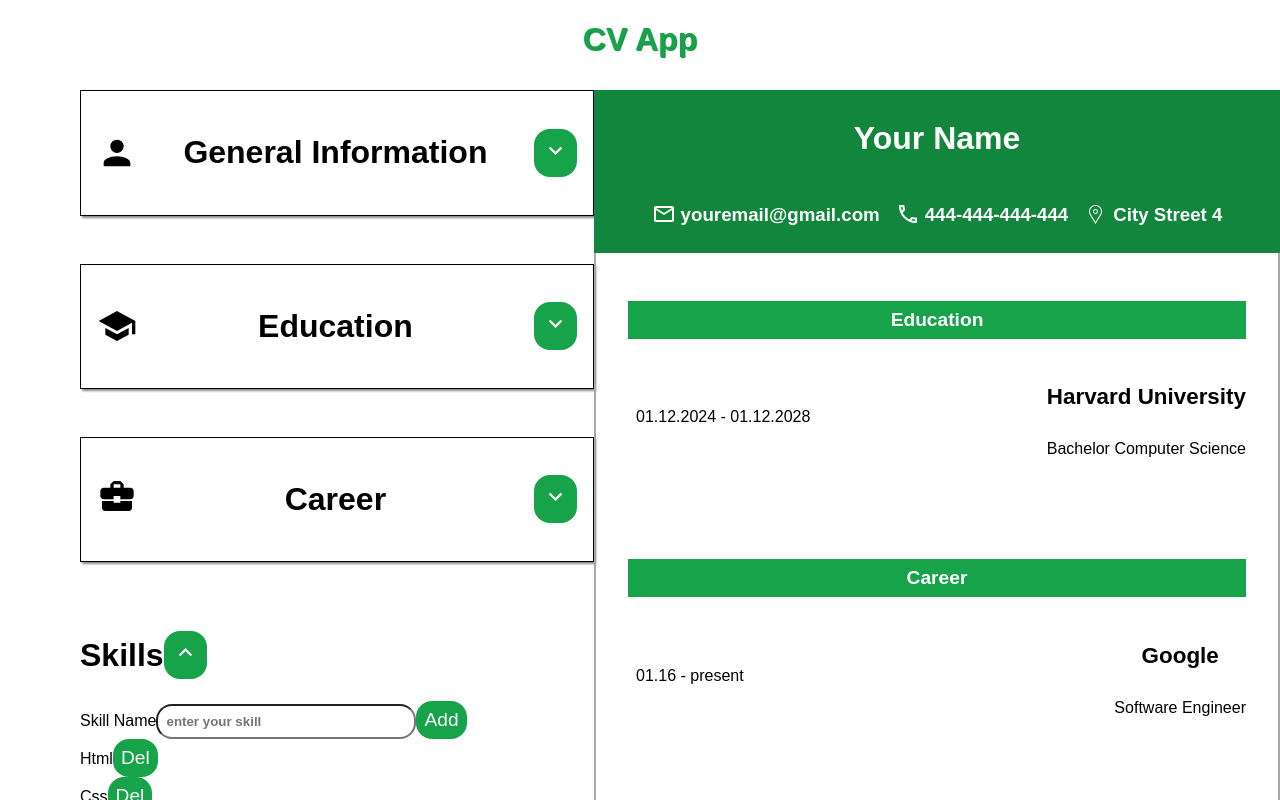
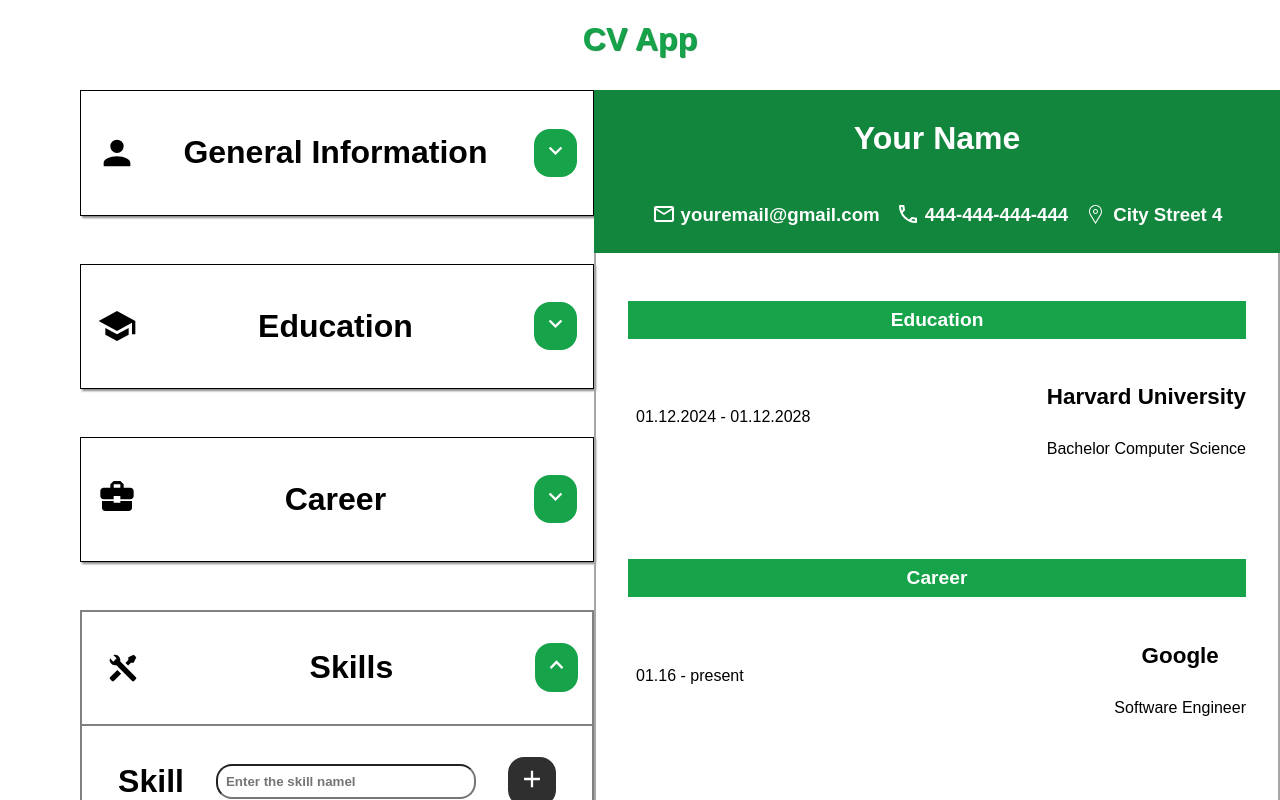
Before and after one commit to Rel1able/CV-Application, a React (Vite) app: page / in a window 1280 px wide. Both pictures are taken after a click on the button 555 px from the left and 672 px from the top of the page. Shown: the top 800 px of the page. Built offline with nearby package versions, Linux system fonts and the light colour scheme.

Commit message:
added styling to skills section

```diff
--- a/src/components/CloseButton.jsx
+++ b/src/components/CloseButton.jsx
@@ -1,11 +1,7 @@
-export default function CloseButton({ setIsEditing, setSchoolName, setTitleOfStudy, setStartDate, setEndDate }){
+export default function CloseButton({ setIsEditing}){
 
     function handleClose() {
         setIsEditing(false);
-        setSchoolName("");
-        setTitleOfStudy("");
-        setStartDate("");
-        setEndDate("");
     }
 
     return (
--- a/src/components/SkillsInput.jsx
+++ b/src/components/SkillsInput.jsx
@@ -1,4 +1,3 @@
-import CloseButton from "./CloseButton.jsx";
 
 export default function SkillsInput({ skills, setSkills, skillName, setSkillName, setIsEditing }) {
 
@@ -18,16 +17,34 @@ export default function SkillsInput({ skills, setSkills, skillName, setSkillName
         setSkills([...filtered]);
     }
 
+    function handleClose() {
+        setIsEditing(false);
+    }
+
     return (
         <form>
-            <h1>Skills<CloseButton setIsEditing={setIsEditing} /></h1>
-            <label>
-                Skill Name
-                <input value={skillName} type="text" placeholder="enter your skill" onChange={handleInputChange} />
-                <button onClick={handleAdd}>Add</button>
+            <div className="skills-header">
+                <img className="mini-icon" src="../public/tools.svg"/>
+                 <h1>Skills</h1>
+                 <button className="close-skills" onClick={handleClose}><img className="swap-icon" src="../public/closeIcon.svg"/></button>
+            </div>
+
+            <label className="skills-data-container">
+                <h1>Skill</h1>
+                <input value={skillName} type="text" placeholder="Enter the skill namel" onChange={handleInputChange} />
+                <button className="plus-btn" onClick={handleAdd}><img className="plus-icon" src="../public/plusIcon.svg" /></button>
             </label>
-            {skills.map((skill, index) =>
-                <li key={index}>{skill}<button onClick={(e) => handleDelete(e, index) }>Del</button></li> )}
+            <ul className="skills-container">
+                {skills.map((skill, index) =>
+                    <li className="skill-item" key={index}>
+                        <div className="skill-name">{skill}</div>
+                        <div className="skills-del-button">
+                            <button className="delete-btn skill-del" onClick={(e) => handleDelete(e, index)}><img className="edu-del-icon" src="../public/trashCan.svg"/></button>
+                        </div>
+
+                    </li>)}
+            </ul>
+
         </form>
     )
 }
--- a/src/styles/skills.css
+++ b/src/styles/skills.css
@@ -9,3 +9,67 @@
     display: grid;
     grid-template-columns: repeat(3, 1fr);
 }
+
+.skills-data-container{
+    display: flex;
+    padding: 1rem;
+    border: 2px solid gray;
+    border-top: 0px;
+    border-bottom: 0px;
+    justify-content: center;
+    align-items: center;
+    gap: 2rem;
+    padding-bottom: 2rem;
+}
+
+.skills-header{
+    display: flex;
+    align-items: center;
+    justify-content: space-around;
+    border: 2px solid gray;
+    gap: 8rem;
+    padding-bottom: 2rem;
+}
+
+.skills-header > *{
+    position: relative;
+    top: 1rem;
+}
+
+
+.skills-container{
+    border: 2px solid gray;
+    border-top: 0px;
+    position: relative;
+    bottom: 2rem;
+    display: flex;
+    flex-direction: column;
+    gap: 1rem;
+}
+
+.skill-item{
+    display: flex;
+    justify-content: space-between;
+    padding-top: 1.5rem;
+    padding-bottom: 1rem;
+}
+
+.skills-del-button{
+    position: relative;
+    right: 2.7rem;
+}
+
+.skill-del{
+    width: 2.5rem;
+    height: 2.5rem;
+}
+
+.skill-name{
+    font-weight: bold;
+    font-size: 1.5rem;
+}
+
+.close-skills{
+    position: relative;
+    right: 0.3rem;
+}
```
Also changed, not shown: src/index.css (line endings or trailing spaces).
